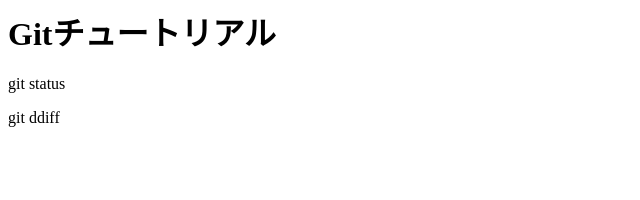
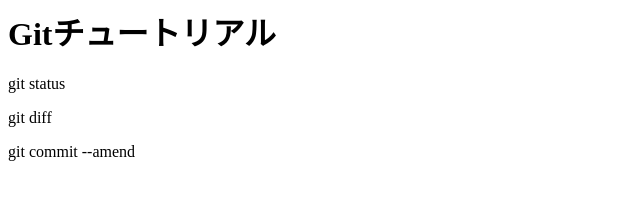
Before and after one commit to NishiwakiHikari/git_tutorial, a plain HTML site: page index.html in a window 1280 px wide. Shown: the whole page, without its empty margins (0-640 px from the left). Drawn offline with Linux system fonts and the light colour scheme.

Commit message:
git commit --amendを追記

```diff
--- a/index.html
+++ b/index.html
@@ -1,3 +1,4 @@
 <h1>Gitチュートリアル</h1>
 <p>git status</p>
-<p>git ddiff</p>
+<p>git diff</p>
+<p>git commit --amend</p>
```
